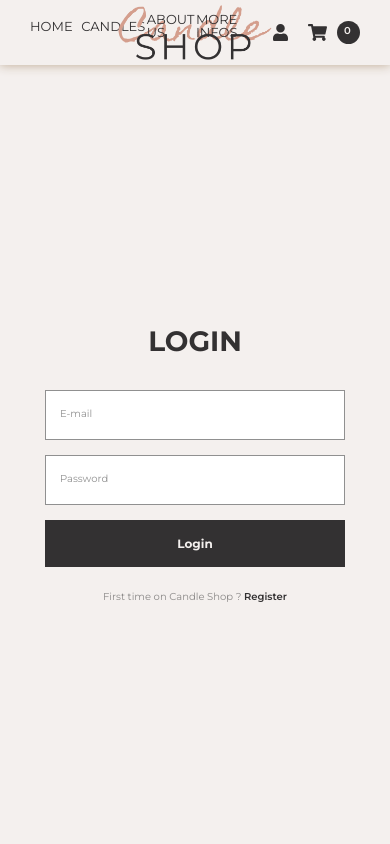
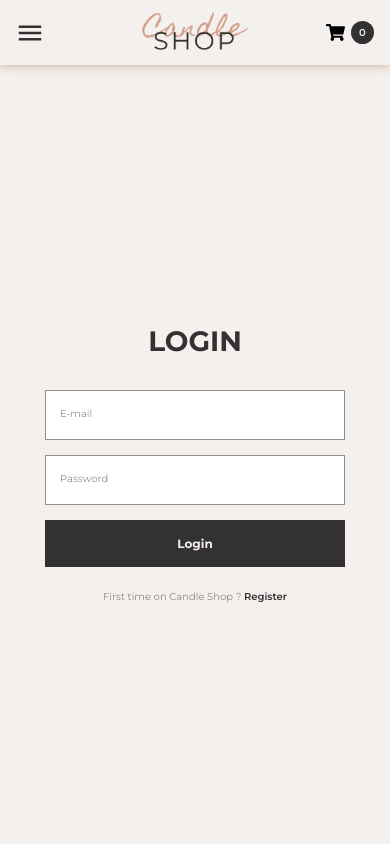
Before and after one commit to Oluane/candle_shop_deprecated, a React (Create React App) app in the folder frontend/: page /account/login in a window 390 px wide. Shown: the top 844 px of the page. Built offline with nearby package versions, Linux system fonts and the light colour scheme.

Commit message:
refacto of navbar component for responsive purpose

```diff
--- a/frontend/src/Components/Navbar/Navbar.scss
+++ /dev/null
@@ -1,135 +0,0 @@
-@import "../../style/generalVariables.scss";
-.mainNavbar {
-	background-color: $primary;
-	display: flex;
-	justify-content: space-between;
-	position: fixed;
-	top: 0;
-	width: 100%;
-	padding: 10px;
-	box-shadow: 0px 0px 10px 0px $tertiaryTrans;
-	z-index: 2;
-
-	.navLeft,
-	.navRight {
-		display: flex;
-		color: $lightDark;
-		height: 45px;
-		ul {
-			display: flex;
-			align-items: center;
-			justify-content: center;
-			margin: auto;
-		}
-	}
-
-	.navLeft {
-		margin-left: 20px;
-	}
-
-	.brandLogo {
-		position: absolute;
-		left: 50%;
-		top: 5px;
-		height: 55px;
-		transform: translateX(-50%);
-
-		img {
-			height: 100%;
-		}
-	}
-
-	.navLinks {
-		position: relative;
-		font-size: 13px;
-		margin-right: 35px;
-
-		&:before,
-		&:after {
-			content: "";
-			position: absolute;
-			bottom: -5px;
-			width: 0px;
-			height: 2px;
-			margin: 5px 0 0;
-			transition: all 0.65s ease-in-out;
-			opacity: 0;
-			background-color: $roseGold;
-		}
-
-		&:before {
-			left: 50%;
-		}
-
-		&:after {
-			right: 50%;
-		}
-
-		&:hover:before,
-		&:hover:after {
-			cursor: pointer;
-			opacity: 1;
-			width: 50%;
-		}
-	}
-
-	.navIcon {
-		cursor: pointer;
-
-		&:hover,
-		&:focus {
-			color: $roseGold;
-		}
-	}
-
-	.userIcon {
-		width: 15px;
-		margin-right: 20px;
-	}
-
-	.cartIcon {
-		width: 19px;
-	}
-
-	.userAccountIcons {
-		display: flex;
-		margin: 0 20px;
-		a {
-			display: flex;
-		}
-	}
-
-	.userCart {
-		display: flex;
-		cursor: pointer;
-
-		&:hover,
-		&:focus {
-			.cartIcon {
-				color: $roseGold;
-			}
-
-			.itemsCountContainer {
-				background-color: $roseGold;
-			}
-		}
-
-		.itemsCountContainer {
-			align-self: center;
-			background-color: $lightDark;
-			width: 23px;
-			height: 23px;
-			border-radius: 50%;
-			position: relative;
-			margin-left: 10px;
-
-			.itemsCount {
-				font-weight: 600;
-				color: $primary;
-				position: absolute;
-				top: 5px;
-				left: 7px;
-			}
-		}
-	}
-}
--- a/frontend/src/Components/Navbar/Navbar.jsx
+++ b/frontend/src/Components/Navbar/NavbarDesktop/NavbarDesktop.jsx
@@ -1,13 +1,12 @@
+import "./NavbarDesktop.scss";
+
+import IconSvg from "../../IconSvg/IconSvg";
+import { Link } from "react-router-dom";
 import React from "react";
-import "./Navbar.scss";
-import { Link } from "react-router-dom";
-import { useSelector } from "react-redux";
-import IconSvg from "../IconSvg/IconSvg";
 
-const Navbar = () => {
-	const isLoggedUser = useSelector((state) => state.user.isLoggedIn);
+const NavbarDesktop = ({ isLoggedUser }) => {
 	return (
-		<nav className="mainNavbar">
+		<>
 			<div className="navLeft smallText">
 				<ul>
 					<li>
@@ -22,7 +21,7 @@ const Navbar = () => {
 					</li>
 				</ul>
 			</div>
-			<div className="brandLogo">
+			<div className="brandLogo desktop">
 				<Link to="/">
 					<img src="/images/content/logo.png" alt="Candle Shop" />
 				</Link>
@@ -53,7 +52,7 @@ const Navbar = () => {
 						</span>
 					</Link>
 
-					<div className="userCart">
+					<div className="userCart desktop">
 						<span className="navIcon cartIcon">
 							<IconSvg iconName="shoppingCart" />
 						</span>
@@ -63,8 +62,8 @@ const Navbar = () => {
 					</div>
 				</div>
 			</div>
-		</nav>
+		</>
 	);
 };
 
-export default Navbar;
+export default NavbarDesktop;
--- /dev/null
+++ b/frontend/src/Components/Navbar/NavbarDesktop/NavbarDesktop.scss
@@ -0,0 +1,93 @@
+@import "../../../style/generalVariables.scss";
+
+.navLeft,
+.navRight {
+	display: flex;
+	color: $lightDark;
+	height: 45px;
+	ul {
+		display: flex;
+		align-items: center;
+		justify-content: center;
+		margin: auto;
+	}
+}
+
+.navLeft {
+	margin-left: 20px;
+}
+
+.brandLogo.desktop {
+	height: 55px;
+	top: 5px;
+}
+
+.navLinks {
+	position: relative;
+	font-size: 13px;
+	margin-right: 35px;
+
+	&:before,
+	&:after {
+		content: "";
+		position: absolute;
+		bottom: -5px;
+		width: 0px;
+		height: 2px;
+		margin: 5px 0 0;
+		transition: all 0.65s ease-in-out;
+		opacity: 0;
+		background-color: $roseGold;
+	}
+
+	&:before {
+		left: 50%;
+	}
+
+	&:after {
+		right: 50%;
+	}
+
+	&:hover:before,
+	&:hover:after {
+		cursor: pointer;
+		opacity: 1;
+		width: 50%;
+	}
+}
+
+.navIcon {
+	cursor: pointer;
+
+	&:hover,
+	&:focus {
+		color: $roseGold;
+	}
+}
+
+.userIcon {
+	width: 15px;
+	margin-right: 20px;
+}
+
+.cartIcon {
+	width: 19px;
+}
+
+.userAccountIcons {
+	display: flex;
+	margin: 0 20px;
+	a {
+		display: flex;
+	}
+}
+
+.userCart.desktop {
+	.itemsCountContainer {
+		margin-left: 10px;
+		.itemsCount {
+			top: 5px;
+			left: 7px;
+		}
+	}
+}
--- /dev/null
+++ b/frontend/src/Components/Navbar/NavbarDisplayer.jsx
@@ -0,0 +1,26 @@
+import "./NavbarDisplayer.scss";
+
+import NavbarDesktop from "./NavbarDesktop/NavbarDesktop";
+import NavbarMobile from "./NavbarMobile/NavbarMobile";
+import React from "react";
+import { useSelector } from "react-redux";
+import { useViewport } from "../../services/useViewport";
+
+const NavbarDisplayer = () => {
+	const { width, height } = useViewport();
+	console.log(width, height);
+
+	const isLoggedUser = useSelector((state) => state.user.isLoggedIn);
+
+	return (
+		<nav className="mainNavbar">
+			{width > 688 ? (
+				<NavbarDesktop isLoggedUser={isLoggedUser} />
+			) : (
+				<NavbarMobile isLoggedUser={isLoggedUser} height={height} />
+			)}
+		</nav>
+	);
+};
+
+export default NavbarDisplayer;
--- /dev/null
+++ b/frontend/src/Components/Navbar/NavbarDisplayer.scss
@@ -0,0 +1,54 @@
+@import "../../style/generalVariables.scss";
+.mainNavbar {
+	background-color: $primary;
+	display: flex;
+	justify-content: space-between;
+	align-items: center;
+	position: fixed;
+	top: 0;
+	width: 100%;
+	padding: 10px;
+	box-shadow: 0px 0px 10px 0px $tertiaryTrans;
+	z-index: 2;
+	min-height: 65px;
+
+	.brandLogo {
+		position: absolute;
+		left: 50%;
+		transform: translateX(-50%);
+		img {
+			height: 100%;
+		}
+	}
+
+	.userCart {
+		display: flex;
+		cursor: pointer;
+
+		&:hover,
+		&:focus {
+			.cartIcon {
+				color: $roseGold;
+			}
+
+			.itemsCountContainer {
+				background-color: $roseGold;
+			}
+		}
+
+		.itemsCountContainer {
+			align-self: center;
+			background-color: $lightDark;
+			width: 23px;
+			height: 23px;
+			border-radius: 50%;
+			position: relative;
+
+			.itemsCount {
+				font-weight: 600;
+				color: $primary;
+				position: absolute;
+			}
+		}
+	}
+}
--- /dev/null
+++ b/frontend/src/Components/Navbar/NavbarMobile/NavbarMobile.jsx
@@ -0,0 +1,71 @@
+import "./NavbarMobile.scss";
+
+import React, { useState } from "react";
+
+import IconSvg from "../../IconSvg/IconSvg";
+import { Link } from "react-router-dom";
+
+const NavbarMobile = ({ isLoggedUser, height }) => {
+	const [toggleSideMenuDisplay, setToggleSideMenuDisplay] = useState(false);
+
+	return (
+		<>
+			<div
+				className="burgerIconWrapper"
+				onClick={() => setToggleSideMenuDisplay(!toggleSideMenuDisplay)}
+			>
+				<IconSvg iconName={!toggleSideMenuDisplay ? "burgerMenu" : "closeCross"} />
+			</div>
+
+			<div className="userCart mobile">
+				<span className="cartIcon">
+					<IconSvg iconName="shoppingCart" />
+				</span>
+				<div className="itemsCountContainer">
+					<span className="smallText itemsCount">0</span>
+				</div>
+			</div>
+			<div
+				className={"sideMenu" + (toggleSideMenuDisplay ? " active" : "")}
+				style={{ height: height }}
+			>
+				<ul className="listMenu largeText">
+					<li>
+						<Link
+							to="/candles"
+							className="listRow"
+							onClick={() => setToggleSideMenuDisplay(!toggleSideMenuDisplay)}
+						>
+							<h4>CANDLES</h4>
+							<div className="navArrow">
+								<IconSvg iconName="rightArrow" />
+							</div>
+						</Link>
+					</li>
+					<li>
+						<Link
+							to="/about_us"
+							className="listRow"
+							onClick={() => setToggleSideMenuDisplay(!toggleSideMenuDisplay)}
+						>
+							<h4>ABOUT US</h4>
+							<div className="navArrow">
+								<IconSvg iconName="rightArrow" />
+							</div>
+						</Link>
+					</li>
+				</ul>
+			</div>
+			<div
+				className="brandLogo mobile"
+				onClick={() => setToggleSideMenuDisplay(!toggleSideMenuDisplay)}
+			>
+				<Link to="/">
+					<img src="/images/content/logo.png" alt="Candle Shop" />
+				</Link>
+			</div>
+		</>
+	);
+};
+
+export default NavbarMobile;
--- /dev/null
+++ b/frontend/src/Components/Navbar/NavbarMobile/NavbarMobile.scss
@@ -0,0 +1,62 @@
+@import "../../../style/generalVariables.scss";
+.brandLogo.mobile {
+	height: 38px;
+	top: 12px;
+}
+
+.burgerIconWrapper {
+	width: 30px;
+	height: 30px;
+	color: $lightDark;
+	cursor: pointer;
+	margin-left: 5px;
+}
+
+.sideMenu {
+	background-color: $primary;
+	width: 100%;
+	height: auto;
+	position: fixed;
+	top: 65px;
+	left: 0;
+	overflow: hidden;
+	opacity: 0;
+	transform: translateX(-100%);
+
+	box-shadow: 0px 7px 10px -7px $tertiaryTrans inset;
+
+	transition: opacity 0.2s ease, transform 0.4s ease-out;
+
+	&.active {
+		opacity: 1;
+		transform: translateX(0);
+	}
+}
+
+.userCart.mobile {
+	margin-right: 6px;
+	.itemsCountContainer {
+		margin-left: 6px;
+		.itemsCount {
+			top: 6.9px;
+			left: 8px;
+		}
+	}
+}
+
+.listMenu {
+	margin-top: 45px;
+	.listRow {
+		display: flex;
+		justify-content: space-between;
+		align-items: center;
+		padding: 25px;
+		background-color: $secondaryTrans;
+		margin-bottom: 1px;
+		.navArrow {
+			color: $lightDark;
+			width: 20px;
+			height: 20px;
+		}
+	}
+}
--- a/frontend/src/Components/Router/Router.jsx
+++ b/frontend/src/Components/Router/Router.jsx
@@ -3,7 +3,7 @@ import { Redirect, Route, Switch } from "react-router-dom";
 import { useDispatch, useSelector } from "react-redux";
 
 import Footer from "../Footer/Footer";
-import Navbar from "../Navbar/Navbar";
+import NavbarDisplayer from "../Navbar/NavbarDisplayer";
 import apiInstance from "../../services/api";
 import { routes } from "../../services/routes";
 import userActions from "../../redux/actions/userActions";
@@ -98,7 +98,7 @@ const Router = () => {
 
 	return (
 		<>
-			<Navbar />
+			<NavbarDisplayer />
 			<main style={{ marginTop: "65px" }}>
 				<Switch>
 					{Object.keys(routes).map((route, key) => {
--- a/frontend/src/services/ScrollToTop.js
+++ b/frontend/src/services/ScrollToTop.js
@@ -4,8 +4,6 @@ import { withRouter } from "react-router-dom";
 
 const ScrollToTop = (props) => {
 	useEffect(() => {
-		console.log(props);
-
 		if (props.history.action === "POP") {
 			return;
 		}
--- a/frontend/src/style/icons/iconsLib.js
+++ b/frontend/src/style/icons/iconsLib.js
@@ -535,7 +535,26 @@ export default {
 		],
 		viewBox: "0 0 448 512",
 	},
-
+	burgerMenu: {
+		path: [
+			{
+				d:
+					"M64 384h384v-42.666H64V384zm0-106.666h384v-42.667H64v42.667zM64 128v42.665h384V128H64z",
+				fillColor: "currentColor",
+			},
+		],
+		viewBox: "0 0 512 512",
+	},
+	closeCross: {
+		path: [
+			{
+				d:
+					"M405 136.798L375.202 107 256 226.202 136.798 107 107 136.798 226.202 256 107 375.202 136.798 405 256 285.798 375.202 405 405 375.202 285.798 256z",
+				fillColor: "currentColor",
+			},
+		],
+		viewBox: "0 0 512 512",
+	},
 	// any : {
 	//     path: [
 	// 		{ d: "", fillColor: "" },
```
